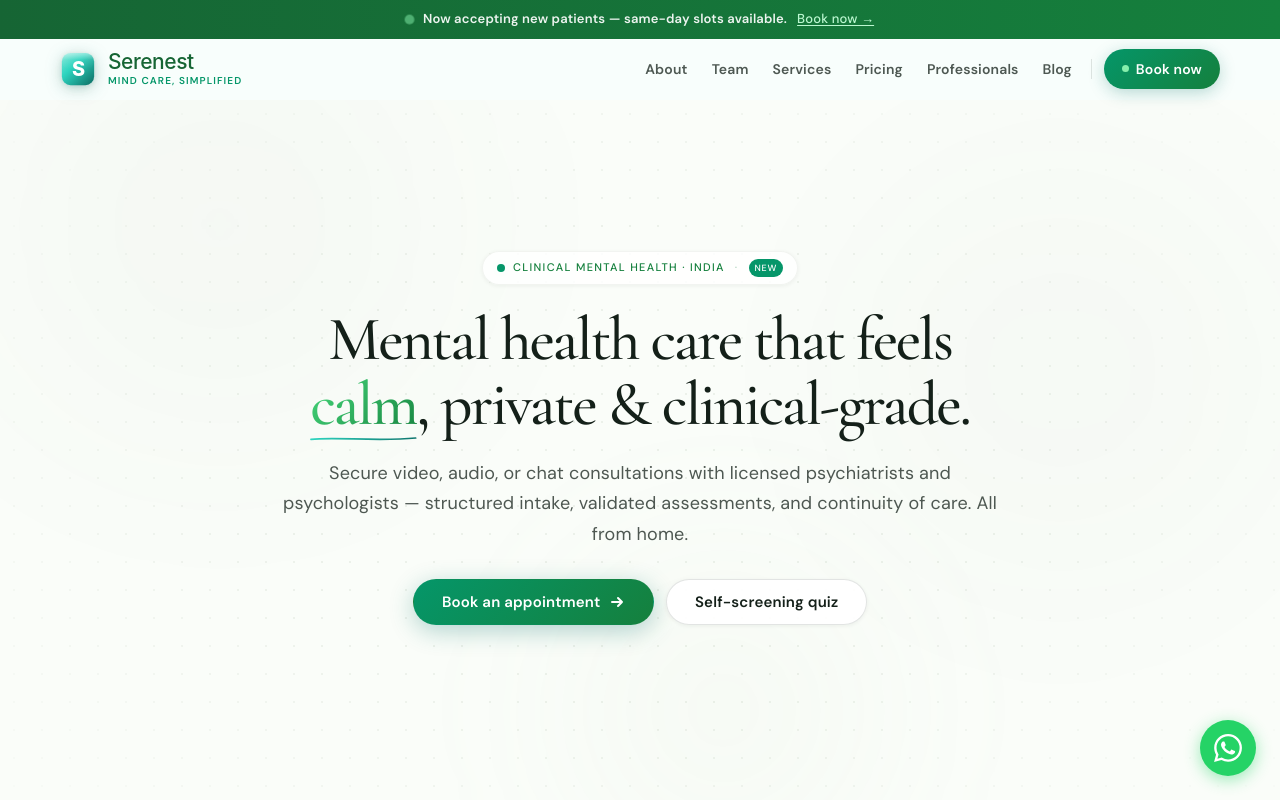
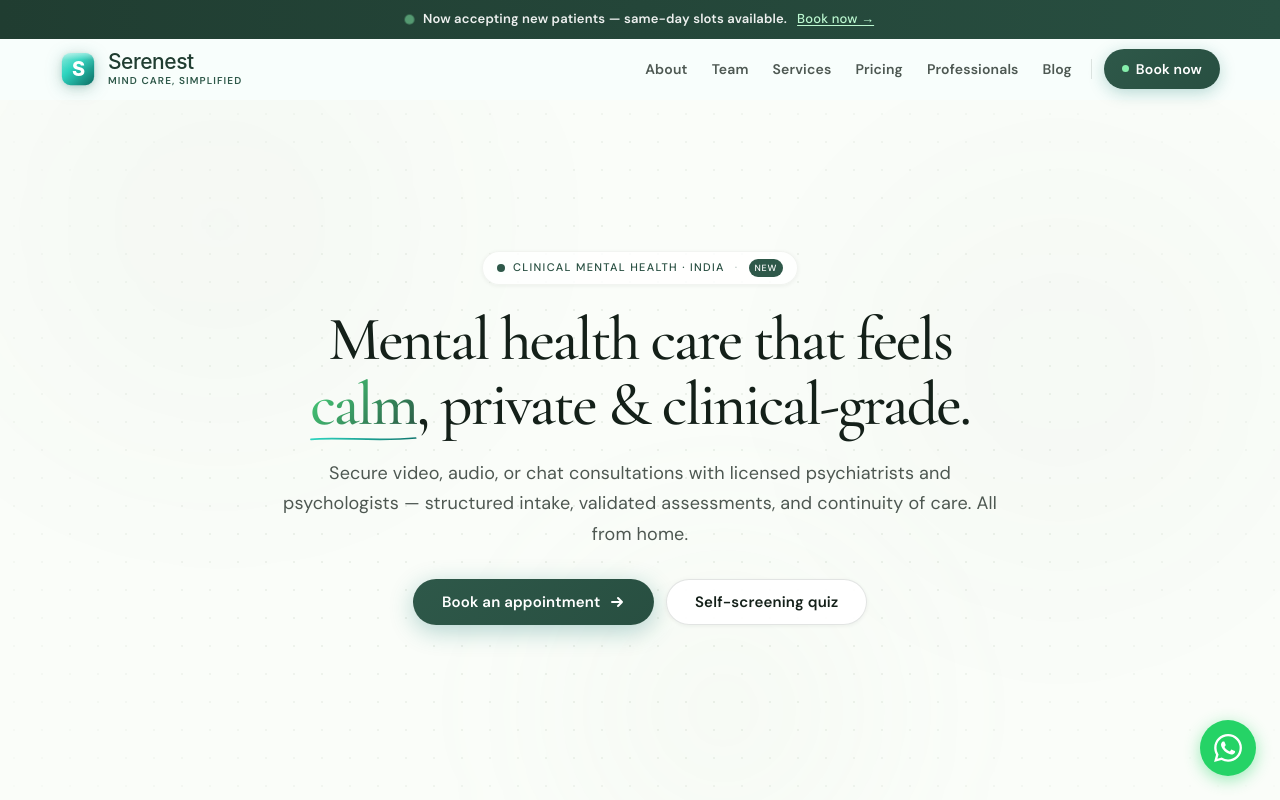
Before and after one commit to Chiragambaliya/serenest, a React (Vite) app: page / in a window 1280 px wide. Shown: the top 800 px of the page. Built offline with nearby package versions, Linux system fonts and the light colour scheme; no server answers.

Commit message:
Modify teal color variables in stylesMatch Academy palette exactly: warm parchment bg, dark forest green brand, charcoal ink.css
Updated teal color variables for brand colors.

```diff
--- a/src/styles.css
+++ b/src/styles.css
@@ -47,15 +47,15 @@ button {
 :root {
   /* Brand colours */
   --teal-50:  #f0fdf4;
-  --teal-100: #dcfce7;
+  --teal-100: #ddd8cc;
   --teal-200: #bbf7d0;
   --teal-300: #86efac;
   --teal-400: #4ade80;
-  --teal-500: #059669;
-  --teal-600: #16a34a;
-  --teal-700: #15803d;
-  --teal-800: #166534;
-  --teal-900: #14532d;
+  --teal-500: #2e5849;
+  --teal-600: #24473b;
+  --teal-700: #284f41;
+  --teal-800: #203d31;
+  --teal-900: #1c2b22;
 
   /* Semantic */
   --brand:       var(--teal-500);
```
